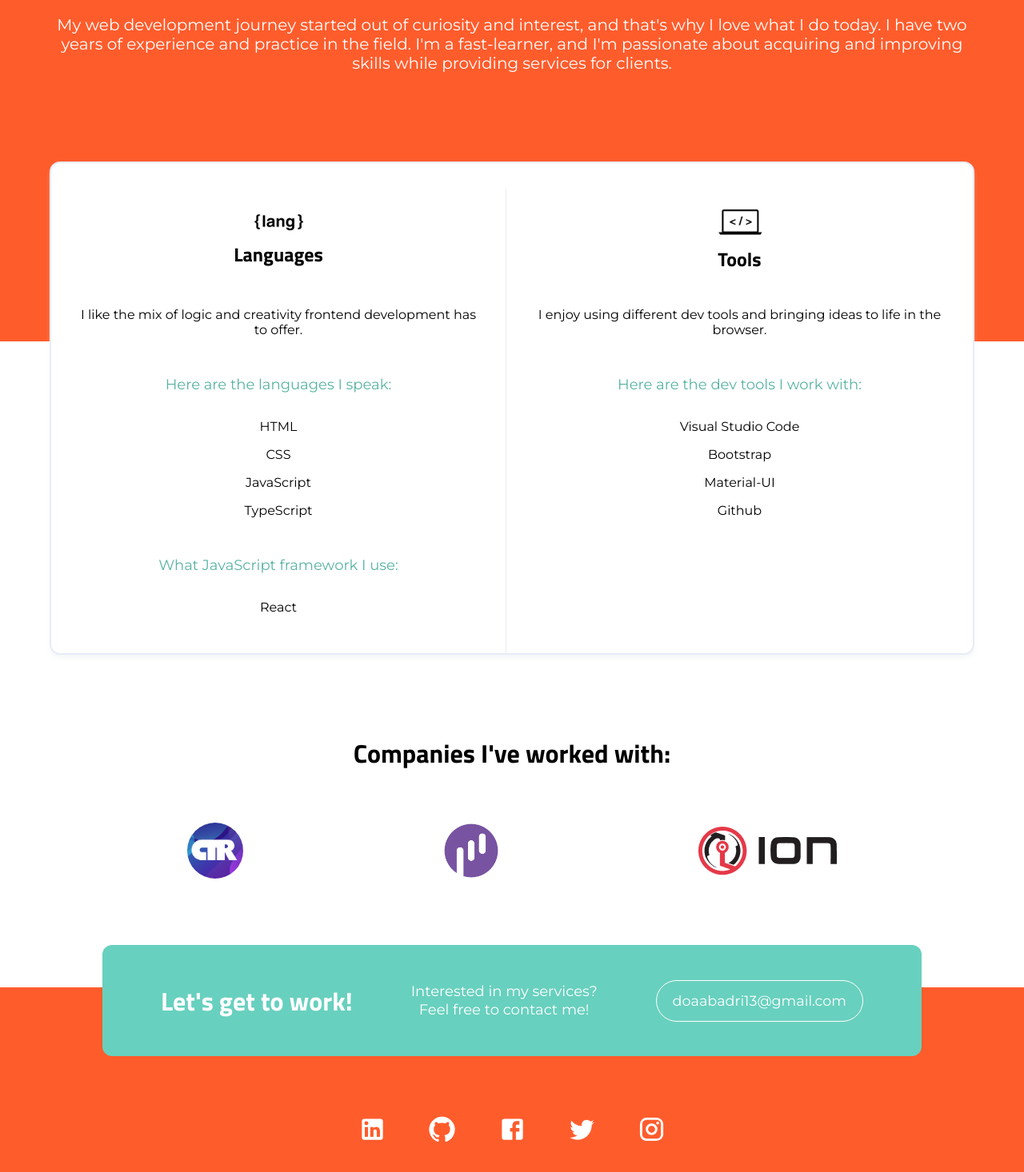
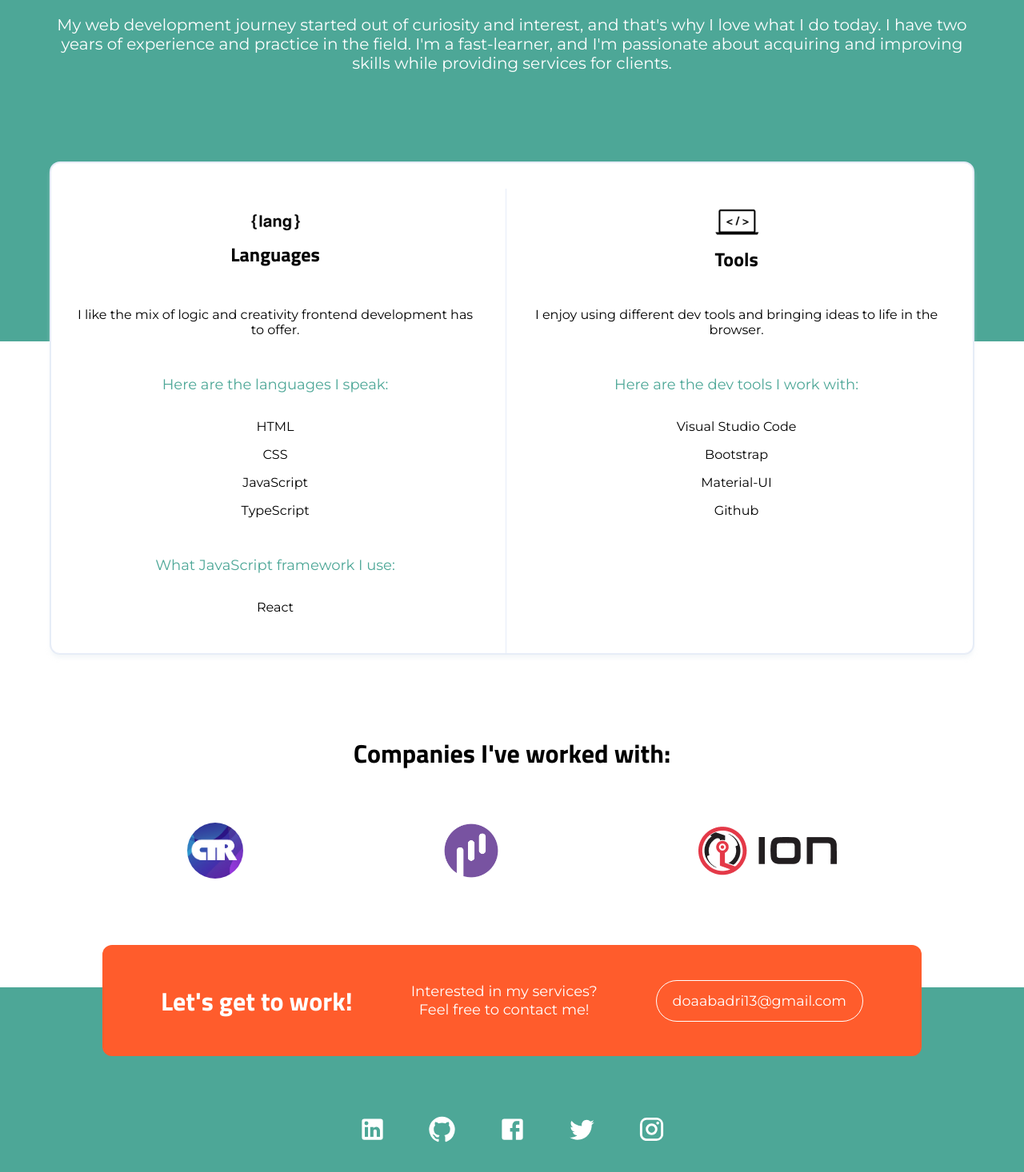
Before and after one commit to doaa-albadri/Portfolio, a React (Create React App) app: page / in a window 1280 px wide. Shown: the part 612-2078 px from the top of the page at 80% size. Built offline with nearby package versions, Linux system fonts and the light colour scheme.

Commit message:
add spacing to social media icons container

```diff
--- a/src/App.css
+++ b/src/App.css
@@ -20,7 +20,7 @@
 }
 
 .intro-div {
-  background-color: #FF5C2C;
+  background-color: #4da797;
   margin-top: 50px;
   padding-top: 40px;
   padding-bottom: 20rem;
@@ -73,7 +73,8 @@
   font-size: 18px;
   font-family: 'Montserrat', sans-serif;
   font-weight: 400;
-  color: #58B3A3;
+  color: #4da797
+  ;
   margin-top: 3rem;
   margin-bottom: 2rem;
 }
@@ -105,7 +106,8 @@
 .left-grid, .right-grid {
   padding-bottom: 2rem;
   padding-left: 2rem;
-  padding-right: 2rem;
+  padding-right: 2.5rem;
+
 }
 
 .logos-container {
@@ -117,7 +119,7 @@
 }
 
 .contact-me {
-  background-color: #68D0BE;
+  background-color: #FF5C2C;
 }
 
 .ctr-logo {
@@ -160,16 +162,13 @@
 }
 
 .gmail-box {
-  background-color: #68D0BE;
+  background-color: #FF5C2C;
   border: 1px solid #ffffff;
   border-radius: 50px;
   padding-right: 20px;
   padding-left: 20px;
 }
 
-.gmail-box:hover {
-  background-color: #FF5C2C;
-}
 
 .gmail {
   color: #ffffff;
@@ -180,7 +179,8 @@
 
 
 .footer {
-  background-color: #FF5C2C;
+  background-color:   #4da797
+  ;
   width: 100%;
   height: 290px;
   margin-bottom:0;
@@ -267,6 +267,6 @@
     margin-bottom: 30px;
   }
   .icons-container {
-    width: 60%;
+    width: 75%;
   }
 }
```
